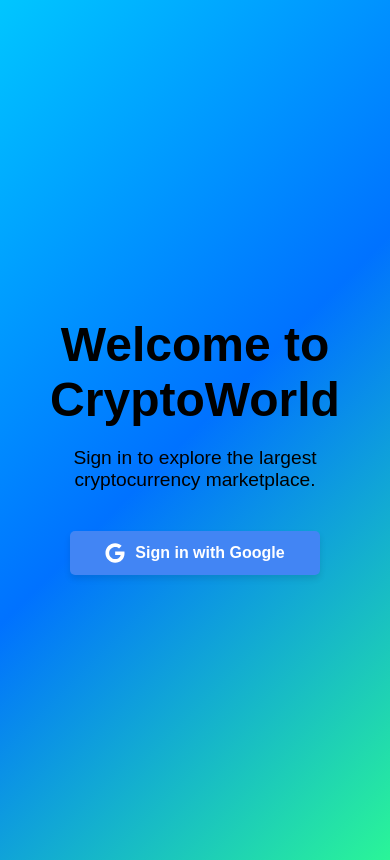
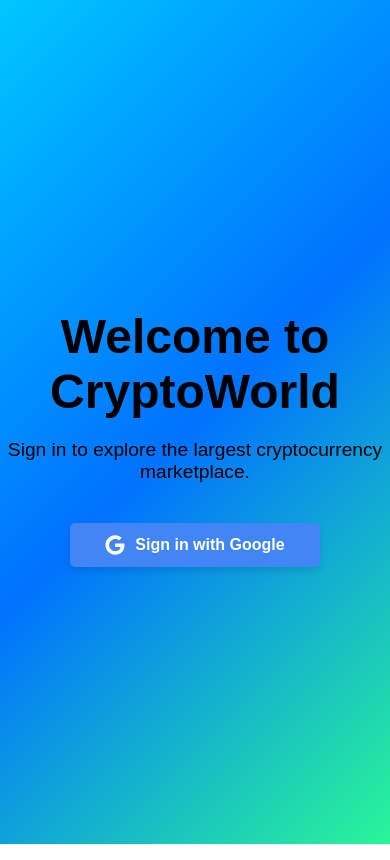
Before and after one commit to Tanmoy-Santra/cryptoplace, a React (Vite) app in the folder frontend/: page /login in a window 390 px wide. Built offline with nearby package versions, Linux system fonts and the light colour scheme; no server answers.

Commit message:
Make full responsive

```diff
--- a/frontend/src/App.css
+++ b/frontend/src/App.css
@@ -7,8 +7,13 @@
     background-attachment: fixed;
 }
 @media screen and (max-width : 768px){
-    body{
+    body {
+        margin: 0;
+        padding: 0;
+        height: 100vh; /* Make sure the element covers the whole viewport */
         background: linear-gradient(135deg, #00c6ff, #0072ff, #2af598);
-    }
+        background-size: cover; /* Prevent the gradient from repeating */
+        background-attachment: fixed; /* Fix the gradient when scrolling (optional) */
+      }
 
 }
```
